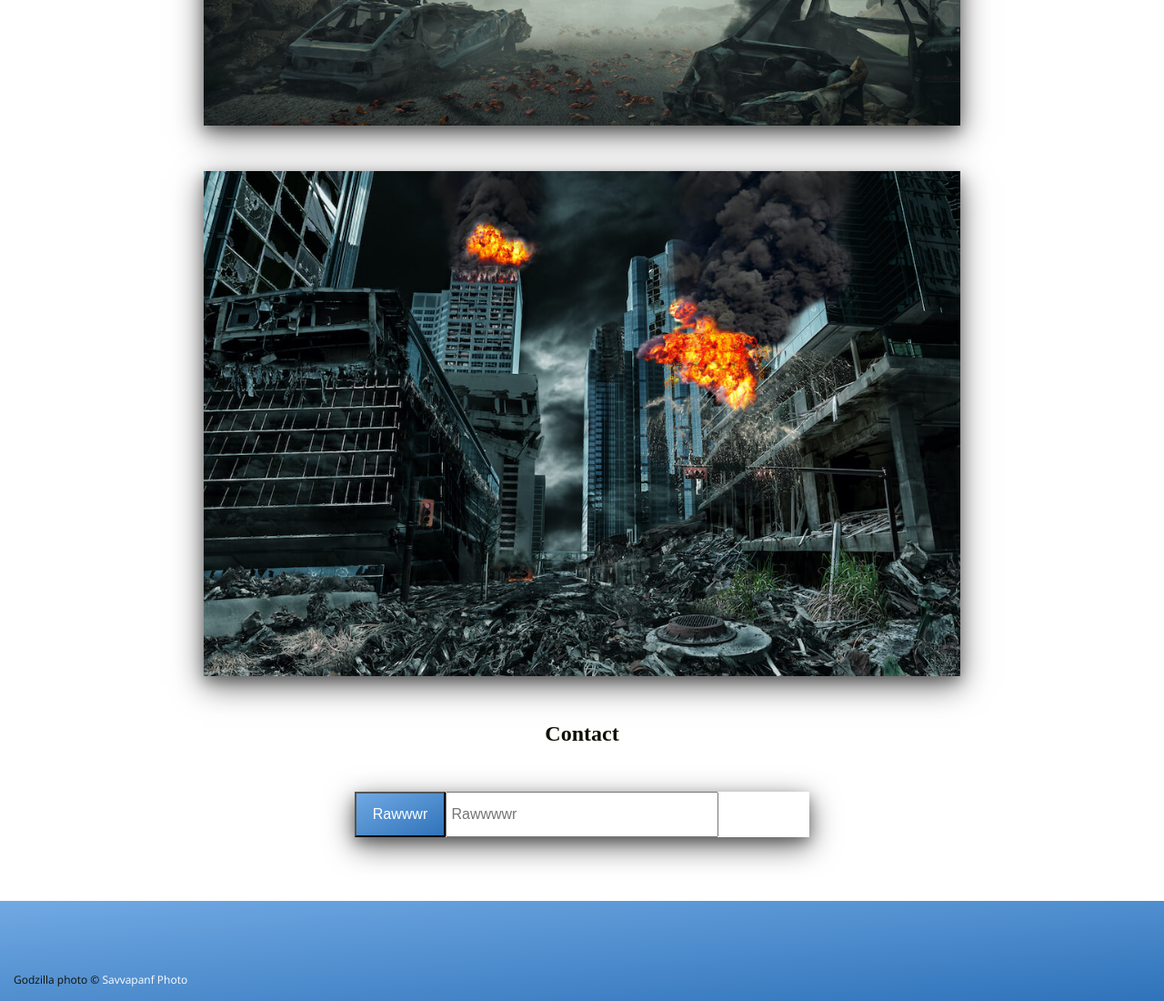
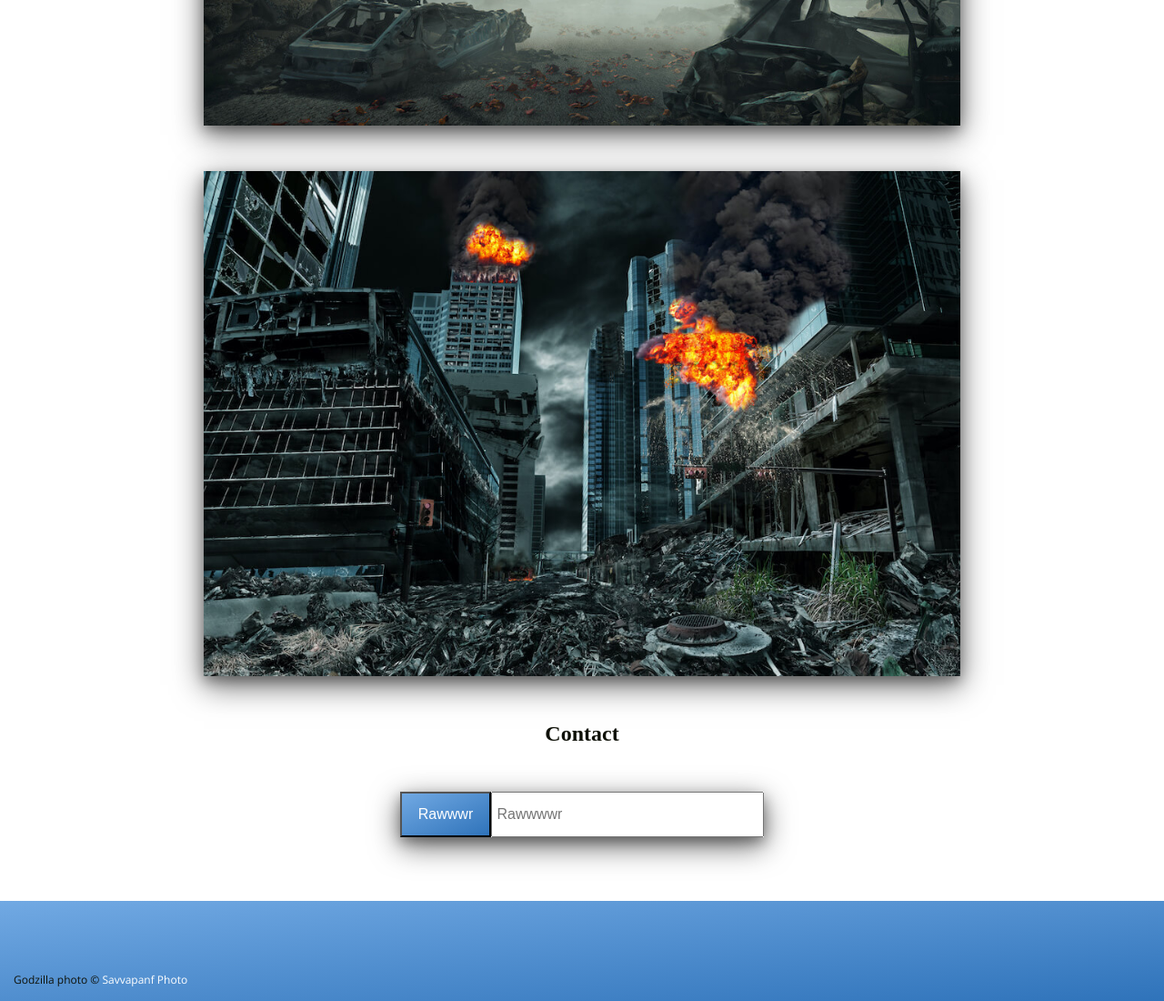
Before and after one commit to moexu13/nav-thinkful, a plain HTML site: page index.html in a window 1280 px wide. Shown: the part 2222-3322 px from the top of the page at 91% size. Drawn offline with nearby package versions, Linux system fonts and the light colour scheme; a web font is replaced by a local one.

Commit message:
fixed tiny issue with contact form on chrome

```diff
--- a/style.css
+++ b/style.css
@@ -7,12 +7,6 @@
 html {
   scroll-behavior: smooth;
 }
-
-/* #575a62;
-#e4d8d6;
-#71a9e3;
-#2f73ba; */
-
 
 a {
   font-family: "open sans", sans-serif;
@@ -107,6 +101,7 @@ p {
 .contact-form {
   display: flex;
   justify-content: center;
+  outline: none;
 }
 
 .contact-form__input {
@@ -114,7 +109,8 @@ p {
     0 0.6rem 2rem 0 rgba(0, 0, 0, 0.6);
   display: flex;
   justify-content: flex-start;
-  width: 500px;
+  outline: none;
+  width: 400px;
 }
 
 .hero img {
```
